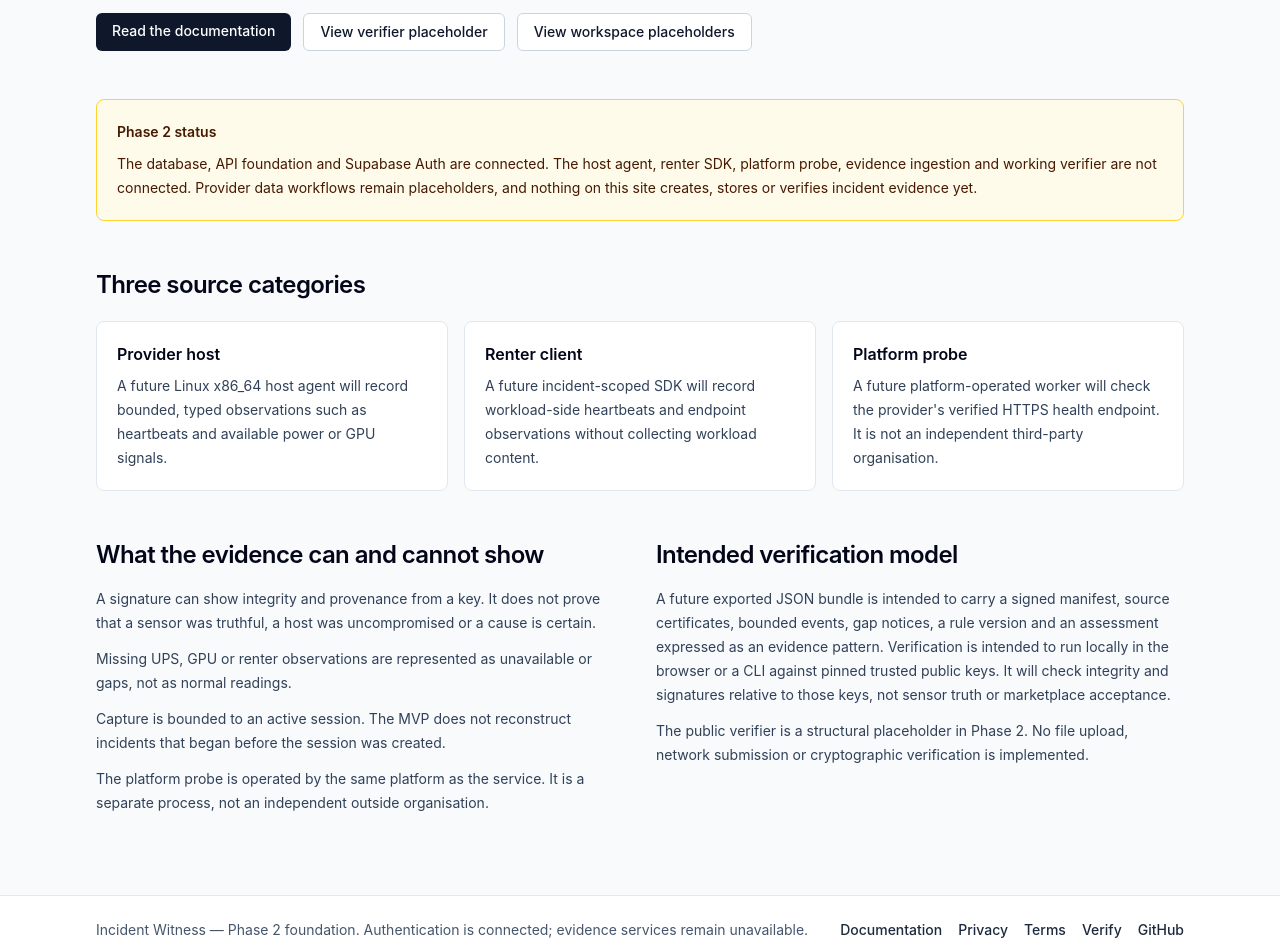
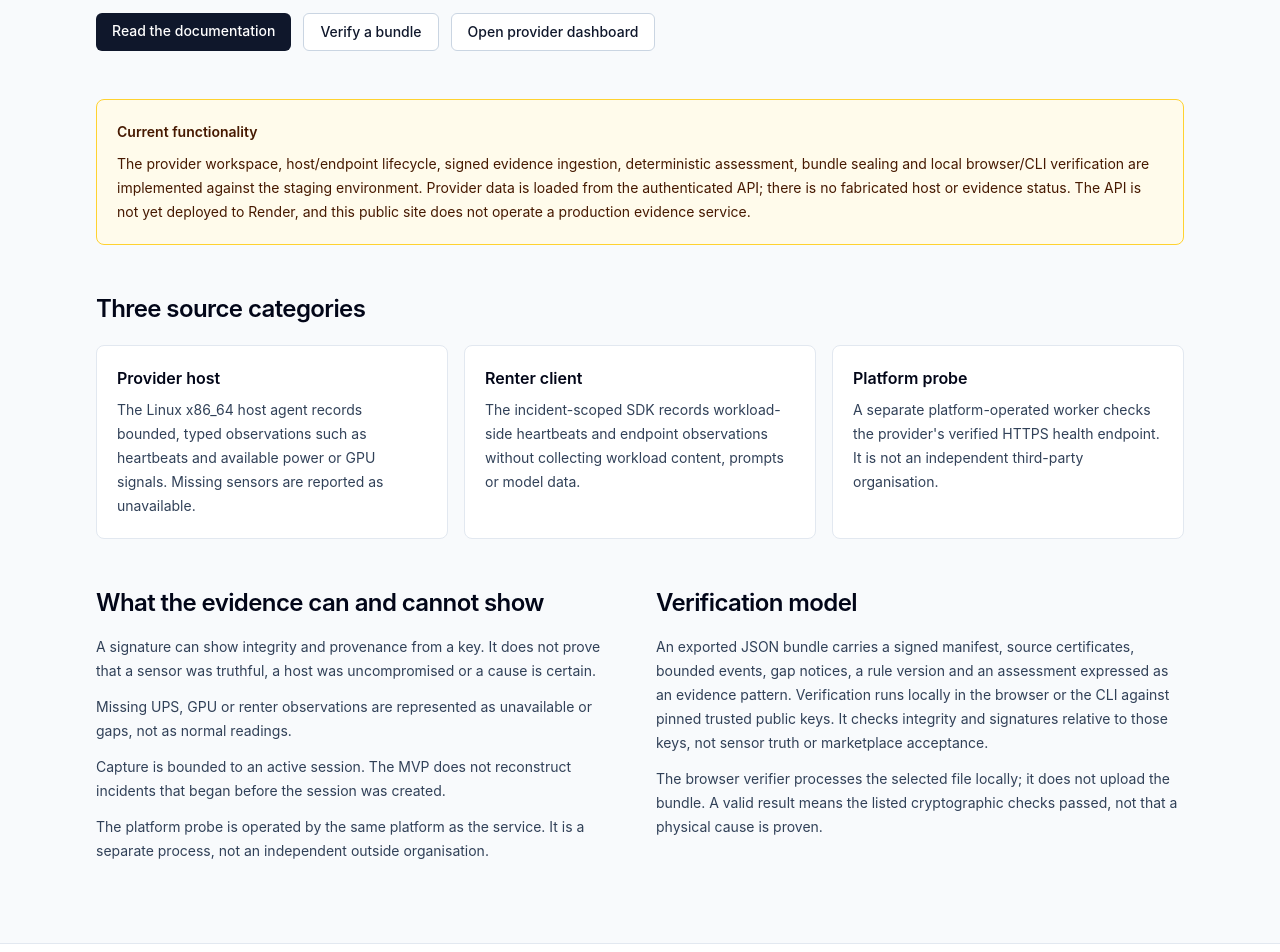
Before and after one commit to onyebuchidaniel60/incident-witness, a Next.js app in the folder apps/web/: page / in a window 1280 px wide. Shown: the part 320-1272 px from the top of the page. Built offline with nearby package versions, Linux system fonts and the light colour scheme.

Commit message:
docs(phase4): record functional web integration checkpoint

```diff
--- a/apps/web/app/(public)/page.tsx
+++ b/apps/web/app/(public)/page.tsx
@@ -6,17 +6,17 @@ const sources = [
   {
     title: "Provider host",
     detail:
-      "A future Linux x86_64 host agent will record bounded, typed observations such as heartbeats and available power or GPU signals.",
+      "The Linux x86_64 host agent records bounded, typed observations such as heartbeats and available power or GPU signals. Missing sensors are reported as unavailable.",
   },
   {
     title: "Renter client",
     detail:
-      "A future incident-scoped SDK will record workload-side heartbeats and endpoint observations without collecting workload content.",
+      "The incident-scoped SDK records workload-side heartbeats and endpoint observations without collecting workload content, prompts or model data.",
   },
   {
     title: "Platform probe",
     detail:
-      "A future platform-operated worker will check the provider's verified HTTPS health endpoint. It is not an independent third-party organisation.",
+      "A separate platform-operated worker checks the provider's verified HTTPS health endpoint. It is not an independent third-party organisation.",
   },
 ];
 
@@ -40,24 +40,25 @@ export default function HomePage() {
             href="/verify"
             className="rounded-md border border-slate-300 bg-white px-4 py-2 text-sm font-medium text-slate-900 hover:bg-slate-100"
           >
-            View verifier placeholder
+            Verify a bundle
           </Link>
           <Link
             href="/dashboard"
             className="rounded-md border border-slate-300 bg-white px-4 py-2 text-sm font-medium text-slate-900 hover:bg-slate-100"
           >
-            View workspace placeholders
+            Open provider dashboard
           </Link>
         </div>
       </section>
 
       <section className="rounded-lg border border-amber-300 bg-amber-50 p-5 text-sm leading-6 text-amber-950">
-        <h2 className="font-semibold">Phase 2 status</h2>
+        <h2 className="font-semibold">Current functionality</h2>
         <p className="mt-2">
-          The database, API foundation and Supabase Auth are connected. The host agent, renter SDK,
-          platform probe, evidence ingestion and working verifier are not connected. Provider data
-          workflows remain placeholders, and nothing on this site creates, stores or verifies
-          incident evidence yet.
+          The provider workspace, host/endpoint lifecycle, signed evidence ingestion, deterministic
+          assessment, bundle sealing and local browser/CLI verification are implemented against the
+          staging environment. Provider data is loaded from the authenticated API; there is no
+          fabricated host or evidence status. The API is not yet deployed to Render, and this public
+          site does not operate a production evidence service.
         </p>
       </section>
 
@@ -86,8 +87,8 @@ export default function HomePage() {
               sensor was truthful, a host was uncompromised or a cause is certain.
             </li>
             <li>
-              Missing UPS, GPU or renter observations are represented as unavailable or gaps, not
-              as normal readings.
+              Missing UPS, GPU or renter observations are represented as unavailable or gaps, not as
+              normal readings.
             </li>
             <li>
               Capture is bounded to an active session. The MVP does not reconstruct incidents that
@@ -101,18 +102,19 @@ export default function HomePage() {
         </div>
         <div>
           <h2 className="text-2xl font-semibold tracking-tight text-slate-950">
-            Intended verification model
+            Verification model
           </h2>
           <p className="mt-4 text-sm leading-6 text-slate-700">
-            A future exported JSON bundle is intended to carry a signed manifest, source
-            certificates, bounded events, gap notices, a rule version and an assessment expressed
-            as an evidence pattern. Verification is intended to run locally in the browser or a
-            CLI against pinned trusted public keys. It will check integrity and signatures relative
-            to those keys, not sensor truth or marketplace acceptance.
+            An exported JSON bundle carries a signed manifest, source certificates, bounded events,
+            gap notices, a rule version and an assessment expressed as an evidence pattern.
+            Verification runs locally in the browser or the CLI against pinned trusted public keys.
+            It checks integrity and signatures relative to those keys, not sensor truth or
+            marketplace acceptance.
           </p>
           <p className="mt-3 text-sm leading-6 text-slate-700">
-            The public verifier is a structural placeholder in Phase 2. No file upload, network
-            submission or cryptographic verification is implemented.
+            The browser verifier processes the selected file locally; it does not upload the bundle.
+            A valid result means the listed cryptographic checks passed, not that a physical cause
+            is proven.
           </p>
         </div>
       </section>
--- a/apps/web/app/(public)/privacy/page.tsx
+++ b/apps/web/app/(public)/privacy/page.tsx
@@ -16,11 +16,12 @@ export default function PrivacyPage() {
         description="This page is a structural placeholder. Operator-approved privacy content is required before production; this text is not a legal policy."
       />
 
-      <PlaceholderNotice title="Phase 2 data boundary">
+      <PlaceholderNotice title="Current data boundary">
         <p>
-          Phase 2 includes Supabase Auth sessions and a provider API/database foundation. There is
-          no evidence-data workflow, analytics integration or evidence upload in this phase. Do not
-          submit personal data, credentials or incident evidence through placeholder screens.
+          This staging deployment includes Supabase Auth sessions, provider host and
+          evidence-session records, signed observations and sealed bundles. The browser verifier
+          processes a selected bundle locally and does not upload it. No third-party analytics is
+          included. Do not use real customer data, credentials or production evidence in staging.
         </p>
       </PlaceholderNotice>
 
--- a/apps/web/app/(public)/terms/page.tsx
+++ b/apps/web/app/(public)/terms/page.tsx
@@ -18,7 +18,7 @@ export default function TermsPage() {
 
       <PlaceholderNotice title="No production service terms">
         <p>
-          Incident Witness is in Phase 2 implementation. No public production service, paid plan,
+          Incident Witness is in Phase 4 implementation. No public production service, paid plan,
           marketplace integration, adjudication process or service-level commitment is offered by
           this deployment. Operator-approved terms are required before production.
         </p>
--- a/apps/web/app/error.tsx
+++ b/apps/web/app/error.tsx
@@ -14,8 +14,8 @@ export default function ErrorPage({
         This page could not be displayed
       </h1>
       <p className="mt-4 text-slate-700">
-        The Phase 2 shell encountered an unexpected error. No provider data or credentials are
-        involved.
+        This page encountered an unexpected error. No provider credentials are exposed in the error
+        reference.
       </p>
       <p className="mt-2 text-sm text-slate-600">
         Reference: <code>{error.digest ?? "no digest available"}</code>
--- a/apps/web/app/layout.tsx
+++ b/apps/web/app/layout.tsx
@@ -8,11 +8,11 @@ import "./globals.css";
 
 export const metadata: Metadata = {
   title: {
-    default: "Incident Witness — structural shell",
+    default: "Incident Witness",
     template: "%s | Incident Witness",
   },
   description:
-    "Incident Witness is a portable incident-evidence protocol for decentralized compute. This is the Phase 2 foundation frontend.",
+    "Incident Witness is a portable incident-evidence protocol for decentralized compute. Collect source-attributed observations, seal a signed evidence bundle and verify it locally.",
 };
 
 export default function RootLayout({ children }: Readonly<{ children: ReactNode }>) {
--- a/apps/web/app/not-found.tsx
+++ b/apps/web/app/not-found.tsx
@@ -5,9 +5,7 @@ export default function NotFound() {
     <div className="mx-auto max-w-2xl py-8">
       <p className="text-sm font-medium uppercase tracking-wide text-slate-500">404</p>
       <h1 className="mt-2 text-3xl font-semibold tracking-tight text-slate-950">Page not found</h1>
-      <p className="mt-4 text-slate-700">
-        The requested route does not exist in this Phase 2 structural shell.
-      </p>
+      <p className="mt-4 text-slate-700">The requested route does not exist in this application.</p>
       <div className="mt-6 flex flex-wrap gap-3">
         <Link
           href="/"
--- a/apps/web/components/site-footer.tsx
+++ b/apps/web/components/site-footer.tsx
@@ -4,7 +4,10 @@ export function SiteFooter() {
   return (
     <footer className="mt-12 border-t border-slate-200 bg-white">
       <div className="mx-auto flex w-full max-w-6xl flex-col gap-4 px-4 py-6 text-sm text-slate-600 sm:px-6 md:flex-row md:items-center md:justify-between lg:px-8">
-        <p>Incident Witness — Phase 2 foundation. Authentication is connected; evidence services remain unavailable.</p>
+        <p>
+          Incident Witness — functional staging workspace. Evidence services are verified locally;
+          no production API is deployed.
+        </p>
         <nav aria-label="Footer">
           <ul className="flex flex-wrap gap-x-4 gap-y-2">
             <li>
--- a/apps/web/components/site-header.tsx
+++ b/apps/web/components/site-header.tsx
@@ -11,7 +11,7 @@ export function SiteHeader() {
             Incident Witness
           </Link>
           <span className="text-xs font-medium uppercase tracking-wide text-slate-500">
-            Phase 2 foundation
+            Functional staging workspace
           </span>
         </div>
         <PrimaryNav />
```
Also changed, not shown: apps/web/app/(public)/docs/page.tsx (+6 -5 lines), 4 other files (tests, documents, lock files or other folders).
